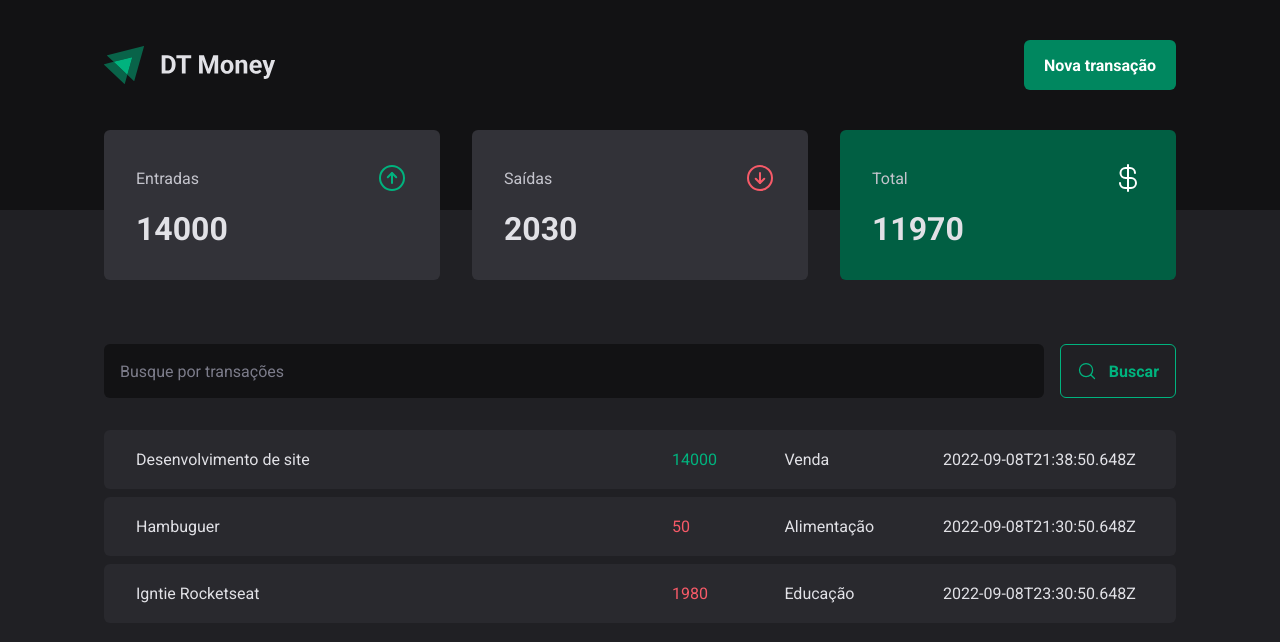
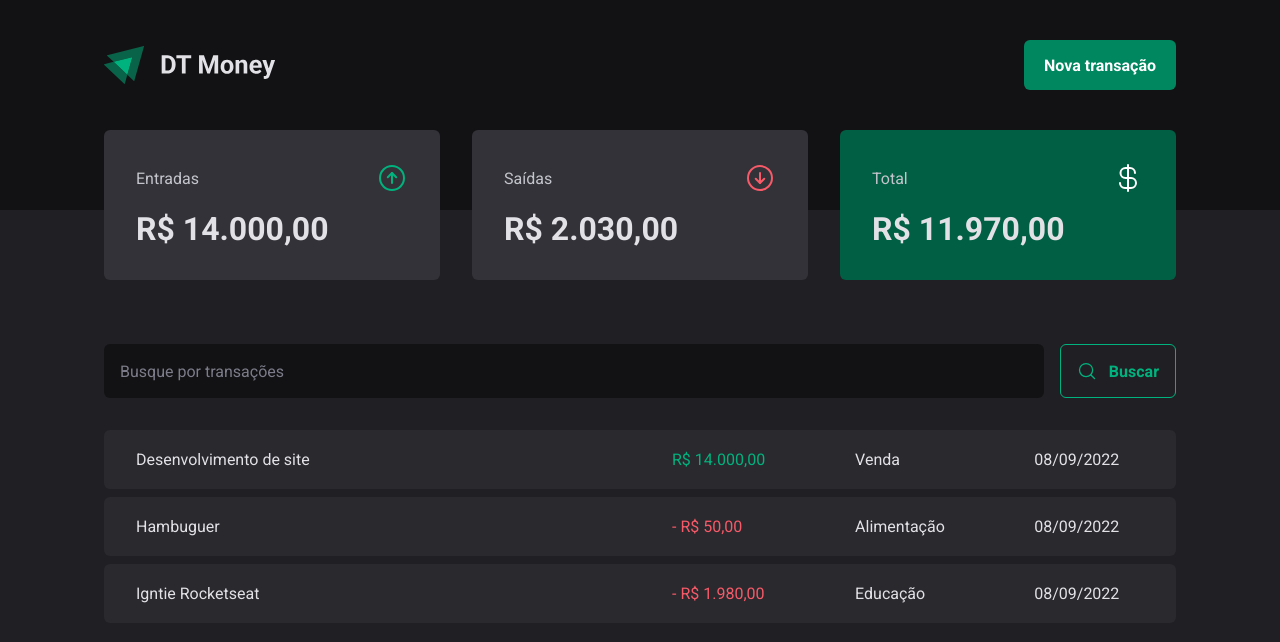
Before and after one commit to CesarNeo/ignite-v2-dt-money, a React (Vite) app: page / in a window 1280 px wide. Shown: the top 642 px of the page. Built offline with nearby package versions, Linux system fonts and the light colour scheme; data requests are answered from the project's data file.

Commit message:
feat: formatting values

```diff
--- a/src/components/Summary/index.tsx
+++ b/src/components/Summary/index.tsx
@@ -1,5 +1,6 @@
 import { ArrowCircleUp, ArrowCircleDown, CurrencyDollar } from 'phosphor-react'
 import { useTransactions } from '../../hooks/useTransactions'
+import { priceFormatter } from '../../utils/formatter'
 
 import { SummaryCard, SummaryContainer } from './styles'
 
@@ -34,7 +35,7 @@ export function Summary() {
           <ArrowCircleUp size={32} color="#00b37e" />
         </header>
 
-        <strong>{summary.income}</strong>
+        <strong>{priceFormatter(summary.income)}</strong>
       </SummaryCard>
 
       <SummaryCard>
@@ -44,7 +45,7 @@ export function Summary() {
           <ArrowCircleDown size={32} color="#f75a68" />
         </header>
 
-        <strong>{summary.outcome}</strong>
+        <strong>{priceFormatter(summary.outcome)}</strong>
       </SummaryCard>
 
       <SummaryCard variant="green">
@@ -54,7 +55,7 @@ export function Summary() {
           <CurrencyDollar size={32} color="#fff" />
         </header>
 
-        <strong>{summary.total}</strong>
+        <strong>{priceFormatter(summary.total)}</strong>
       </SummaryCard>
     </SummaryContainer>
   )
--- a/src/pages/Transactions/index.tsx
+++ b/src/pages/Transactions/index.tsx
@@ -4,6 +4,7 @@ import { Header } from '../../components/Header'
 import { Summary } from '../../components/Summary'
 import { Transaction } from '../../contexts/TransactionsContext'
 import { useTransactions } from '../../hooks/useTransactions'
+import { dateFormatter, priceFormatter } from '../../utils/formatter'
 import { SearchForm } from './components/SearchForm'
 
 import {
@@ -30,11 +31,12 @@ export function Transactions() {
                 <td width="50%">{transaction.description}</td>
                 <td>
                   <PriceHighLight variant={transaction.type}>
-                    {transaction.price}
+                    {transaction.type === 'outcome' && '- '}
+                    {priceFormatter(transaction.price)}
                   </PriceHighLight>
                 </td>
                 <td>{transaction.category}</td>
-                <td>{transaction.createdAt}</td>
+                <td>{dateFormatter(transaction.createdAt)}</td>
               </tr>
             ))}
           </tbody>
--- /dev/null
+++ b/src/utils/formatter.ts
@@ -0,0 +1,8 @@
+export const dateFormatter = (date: string | Date) =>
+  new Intl.DateTimeFormat('pt-BR').format(new Date(date))
+
+export const priceFormatter = (price: number | string) =>
+  new Intl.NumberFormat('pt-BR', {
+    style: 'currency',
+    currency: 'BRL',
+  }).format(Number(price))
```
